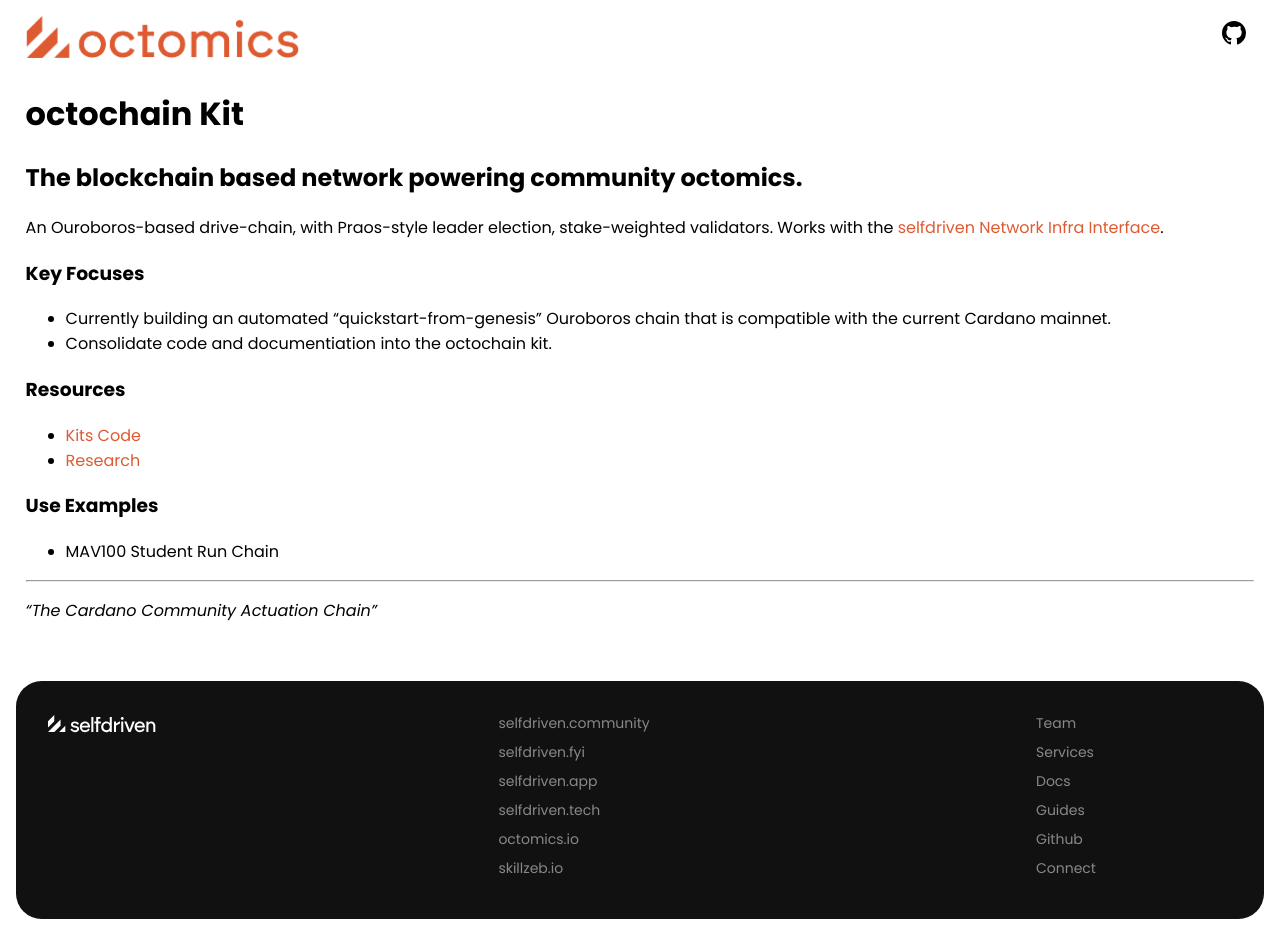
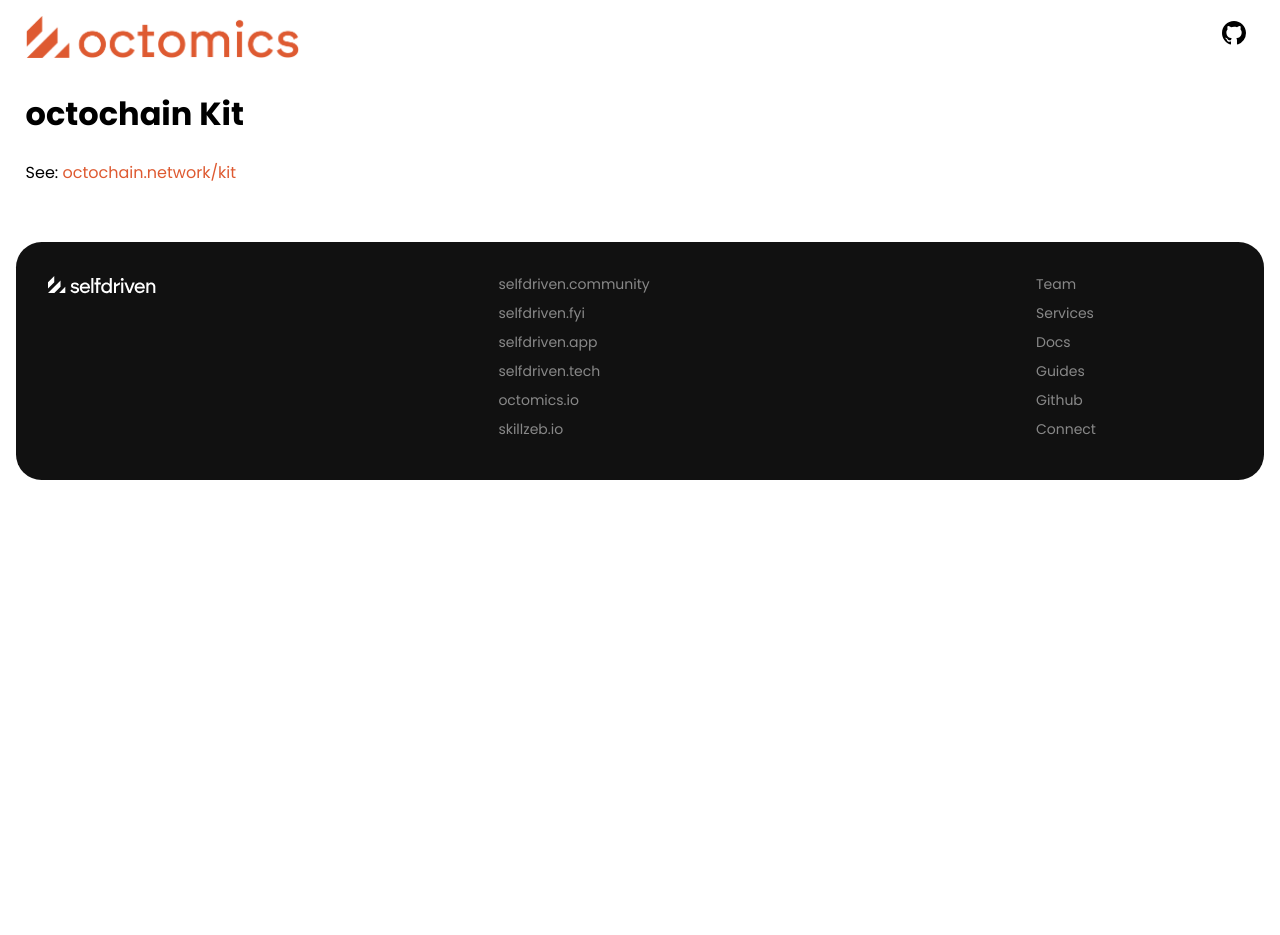
Before and after one commit to selfdriven-octo/octomics, a Jekyll site: the page built from docs/pages/octochain-kit.md, in a window 1280 px wide. Built offline with Jekyll 4.4.1, drawn with Linux system fonts in a browser that asks for light colours; after the commit the page ends 900 px from its top, so only the background shows below that.

Commit message:
octochain

```diff
--- a/docs/pages/octochain-kit.md
+++ b/docs/pages/octochain-kit.md
@@ -6,21 +6,4 @@
 
 # octochain Kit
 
-## The blockchain based network powering community octomics.
-
-An Ouroboros-based drive-chain, with Praos-style leader election, stake-weighted validators.
-Works with the [selfdriven Network Infra Interface](https://www.selfdriven.network/infra-interface/).
-
-### Key Focuses
-- Currently building an automated “quickstart-from-genesis” Ouroboros chain that is compatible with the current Cardano mainnet.
-- Consolidate code and documentiation into the octochain kit.
-
-### Resources
-- [Kits Code](https://github.com/selfdriven-octo/octomics/tree/main/docs/kits)
-- [Research](/octochain/research)
-
-### Use Examples
-- MAV100 Student Run Chain
-
----
-*"The Cardano Community Actuation Chain"*
+See: [octochain.network/kit](https://octochain.network/kit)
```
Also changed, not shown: docs/index.md (+1 -1 lines), docs/pages/research.md (+1 -1 lines).
